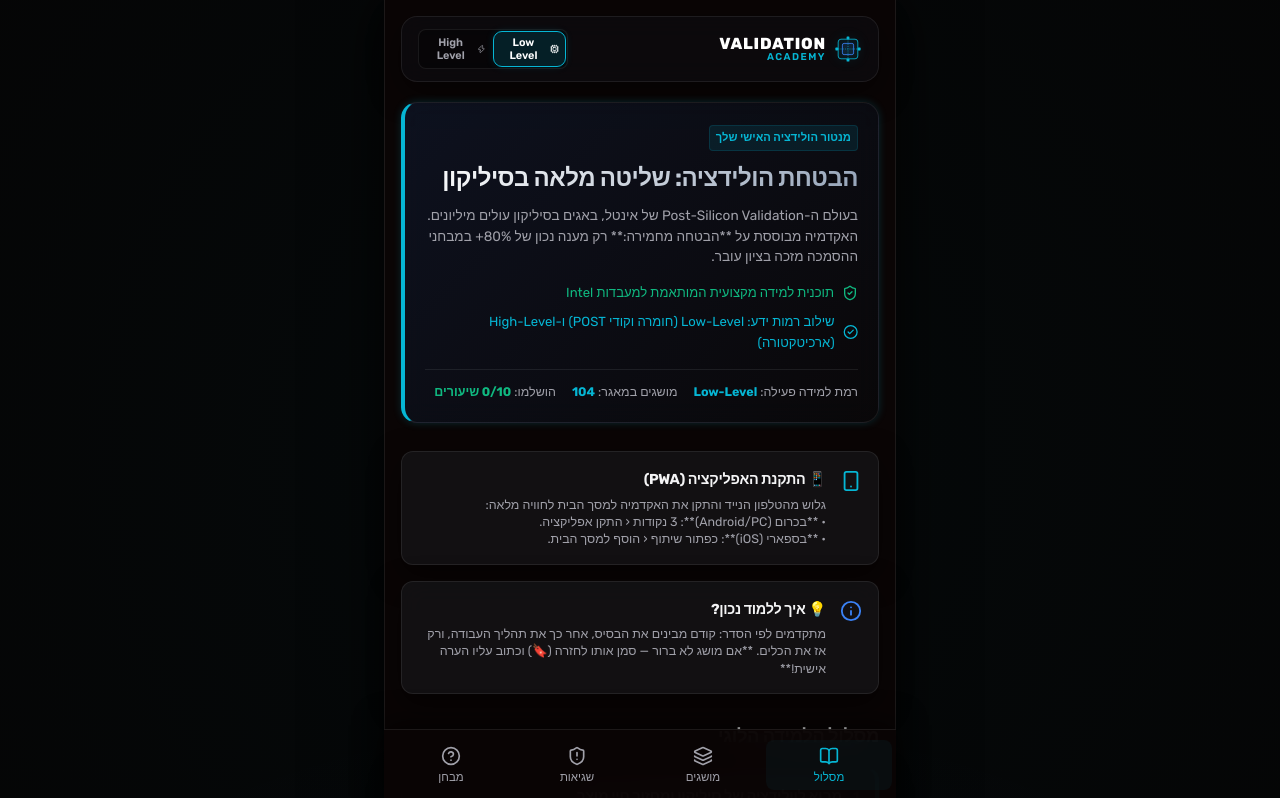
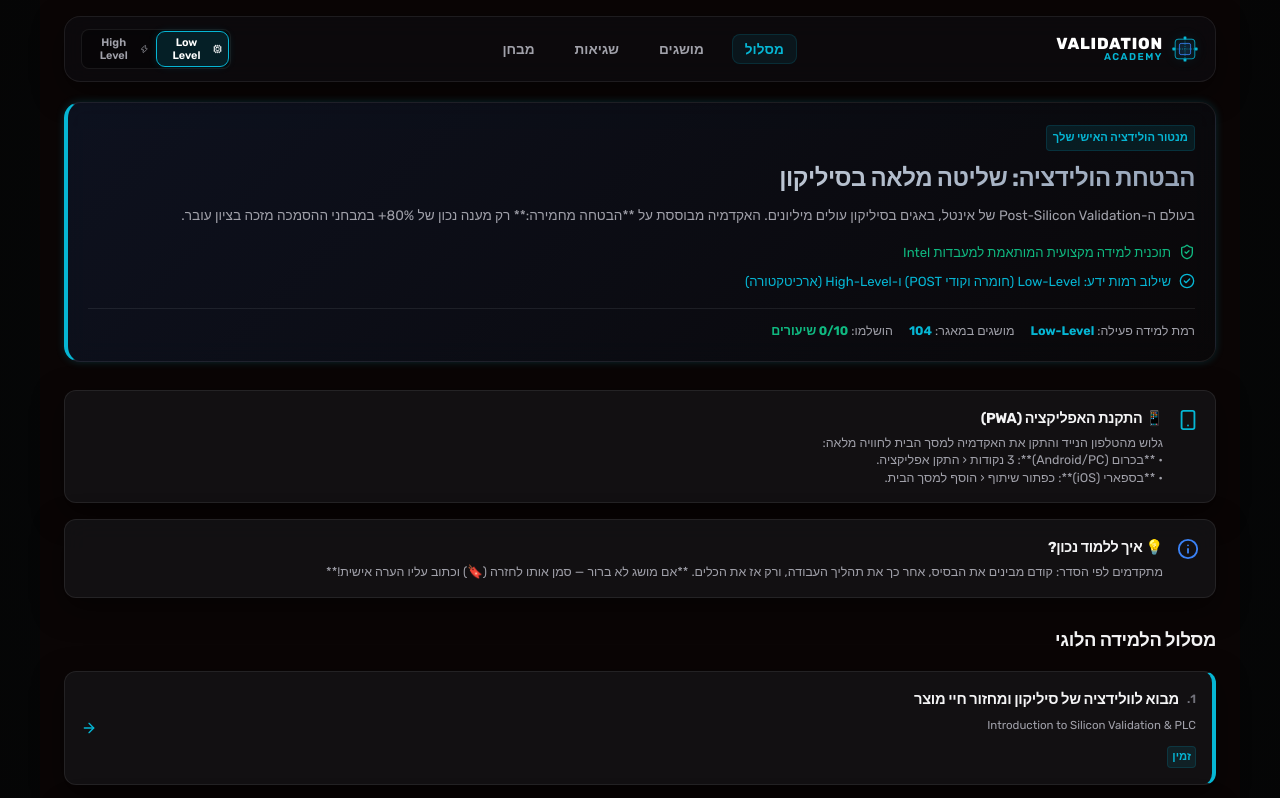
Before and after one commit to yairstein2002-afk/validation, a React (Vite) app: page / in a window 1280 px wide. Shown: the top 798 px of the page. Built offline with nearby package versions, Linux system fonts and the light colour scheme.

Commit message:
feat: make navigation header responsive and dual-responsive for computer and mobile

```diff
--- a/src/App.tsx
+++ b/src/App.tsx
@@ -79,6 +79,9 @@ function App() {
       <Header
         difficulty={difficulty}
         setDifficulty={setDifficulty}
+        activeTab={activeTab}
+        setActiveTab={setActiveTab}
+        onClearActiveLesson={() => setActiveLessonId('')}
       />
 
       {/* Main learning workspace */}
--- a/src/components/Header.tsx
+++ b/src/components/Header.tsx
@@ -5,9 +5,18 @@ import { Cpu, Zap } from 'lucide-react';
 interface HeaderProps {
   difficulty: 'standard' | 'high';
   setDifficulty: (level: 'standard' | 'high') => void;
+  activeTab: string;
+  setActiveTab: (tab: string) => void;
+  onClearActiveLesson: () => void;
 }
 
-export const Header: React.FC<HeaderProps> = ({ difficulty, setDifficulty }) => {
+export const Header: React.FC<HeaderProps> = ({
+  difficulty,
+  setDifficulty,
+  activeTab,
+  setActiveTab,
+  onClearActiveLesson
+}) => {
   return (
     <header
       className="glass-card"
@@ -25,6 +34,40 @@ export const Header: React.FC<HeaderProps> = ({ difficulty, setDifficulty }) =>
     >
       {/* Branding Logo */}
       <Logo size={28} />
+
+      {/* Desktop Only Navigation Links */}
+      <nav className="desktop-nav">
+        <button
+          className={`desktop-nav-item ${activeTab === 'dashboard' || activeTab === 'lesson-viewer' ? 'active' : ''}`}
+          onClick={() => {
+            setActiveTab('dashboard');
+            onClearActiveLesson();
+          }}
+        >
+          מסלול
+        </button>
+
+        <button
+          className={`desktop-nav-item ${activeTab === 'glossary' ? 'active' : ''}`}
+          onClick={() => setActiveTab('glossary')}
+        >
+          מושגים
+        </button>
+
+        <button
+          className={`desktop-nav-item ${activeTab === 'errors' ? 'active' : ''}`}
+          onClick={() => setActiveTab('errors')}
+        >
+          שגיאות
+        </button>
+
+        <button
+          className={`desktop-nav-item ${activeTab === 'quiz' ? 'active' : ''}`}
+          onClick={() => setActiveTab('quiz')}
+        >
+          מבחן
+        </button>
+      </nav>
 
       {/* Level Selection Switcher */}
       <div
--- a/src/index.css
+++ b/src/index.css
@@ -77,19 +77,16 @@ body::before {
   background: var(--primary);
 }
 
-/* Mobile-first centered app container */
+/* Responsive App Container */
 .app-container {
   display: flex;
   flex-direction: column;
   min-height: 100vh;
   width: 100%;
-  max-width: 512px; /* 512px width for a phone frame feeling on desktop */
+  max-width: 1200px; /* Expands to full screen width up to 1200px */
   margin: 0 auto;
-  padding: 0 16px 110px 16px; /* padding-bottom to clear bottom navigation */
+  padding: 0 16px 110px 16px; /* Default mobile padding with bottom nav */
   background-color: var(--bg-base);
-  border-left: 1px solid var(--border-color);
-  border-right: 1px solid var(--border-color);
-  box-shadow: 0 0 60px rgba(0, 0, 0, 0.85);
   position: relative;
 }
 
@@ -98,18 +95,22 @@ body::before {
   padding: 20px 0;
 }
 
-/* Floating Bottom Navigation Bar */
+/* Floating Bottom Navigation Bar (Mobile Only) */
 .bottom-nav {
   position: fixed;
   bottom: 0;
   left: 50%;
   transform: translateX(-50%);
   width: 100%;
-  max-width: 512px;
+  max-width: 480px; /* Keep bottom nav centered and neat on medium screens */
   background: rgba(10, 5, 5, 0.96);
   backdrop-filter: blur(20px);
   -webkit-backdrop-filter: blur(20px);
   border-top: 1px solid var(--border-color);
+  border-left: 1px solid var(--border-color);
+  border-right: 1px solid var(--border-color);
+  border-top-left-radius: var(--radius-md);
+  border-top-right-radius: var(--radius-md);
   display: flex;
   justify-content: space-around;
   padding: 10px 4px;
@@ -146,6 +147,38 @@ body::before {
   color: var(--text-primary);
 }
 
+/* Header Navigation Bar (Desktop Only) */
+.desktop-nav {
+  display: none; /* Hidden on mobile */
+  gap: 16px;
+  align-items: center;
+  margin: 0 24px;
+}
+
+.desktop-nav-item {
+  background: transparent;
+  border: none;
+  color: var(--text-secondary);
+  font-family: var(--font-sans);
+  font-size: 0.85rem;
+  font-weight: 600;
+  cursor: pointer;
+  padding: 6px 12px;
+  border-radius: var(--radius-sm);
+  transition: var(--transition);
+}
+
+.desktop-nav-item.active {
+  color: var(--primary);
+  background: rgba(6, 182, 212, 0.08);
+  border: 1px solid rgba(6, 182, 212, 0.15);
+}
+
+.desktop-nav-item:hover {
+  color: #fff;
+  background: rgba(255, 255, 255, 0.03);
+}
+
 /* Typography */
 h1, h2, h3, h4, h5, h6 {
   font-weight: 700;
@@ -177,6 +210,13 @@ h1, h2, h3, h4, h5, h6 {
   transform: translateY(-1px);
   border-color: var(--primary);
   box-shadow: 0 0 15px var(--primary-glow);
+}
+
+/* Responsive Grids */
+.lessons-grid {
+  display: grid;
+  grid-template-columns: 1fr;
+  gap: 14px;
 }
 
 /* Buttons */
@@ -356,7 +396,7 @@ h1, h2, h3, h4, h5, h6 {
 
 .diagram-nodes {
   display: flex;
-  flex-direction: column; /* Vertical flow feels much better on mobile! */
+  flex-direction: column; /* Vertical flow for mobile */
   align-items: center;
   gap: 16px;
   position: relative;
@@ -430,12 +470,38 @@ h1, h2, h3, h4, h5, h6 {
   border-color: var(--primary);
 }
 
-/* Mobile responsive resets */
-@media (max-width: 512px) {
+/* RESPONSIVE LAYOUT DESKTOP MEDIA QUERIES */
+@media (min-width: 768px) {
   .app-container {
-    border-left: none;
-    border-right: none;
-    box-shadow: none;
-    padding: 0 12px 100px 12px;
+    padding: 0 24px 30px 24px; /* Less bottom padding because bottom nav is hidden */
+  }
+
+  /* Show top header navigation, hide bottom mobile bar */
+  .desktop-nav {
+    display: flex;
+  }
+
+  .bottom-nav {
+    display: none;
+  }
+
+  /* Grid layouts for cards and content */
+  .lessons-grid {
+    grid-template-columns: repeat(2, 1fr); /* 2 columns for lessons on desktop */
+  }
+
+  .diagram-nodes {
+    flex-direction: row; /* Horizontal flow for diagram nodes on desktop */
+    justify-content: center;
+    flex-wrap: wrap;
+  }
+
+  .diagram-node {
+    width: auto;
+    min-width: 180px;
+  }
+
+  .flip-card-container {
+    max-width: 480px; /* Keep the card width elegant on wider screens */
   }
 }
```
